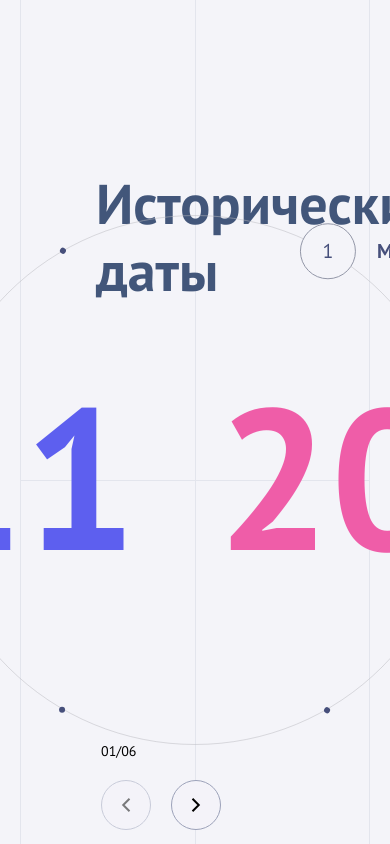
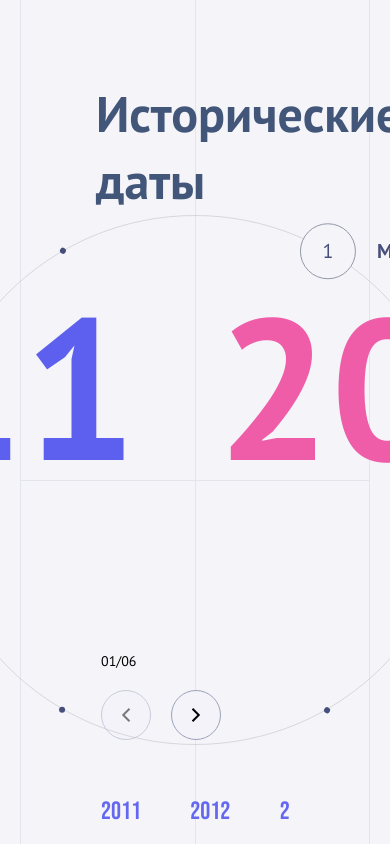
Before and after one commit to YuriLopata/historical-reel, a React app: page / in a window 390 px wide. Shown: the top 844 px of the page. Built offline with nearby package versions, Linux system fonts and the light colour scheme.

Commit message:
feature/ improve styles + minor fixes

```diff
--- a/src/App.tsx
+++ b/src/App.tsx
@@ -14,8 +14,9 @@ export const App: FC = () => {
   const [activePoint, setActivePoint] = useState<IContentElement>(
     contentElements[0]
   )
-  const reelDiameter = 530
-  const pointDiameter = 56
+  const reelDiameter = 530 // px
+  const pointDiameter = 56 // px
+  const reelTopIndent = 480 // px от центра
   const pointCount = contentElements.length
   const angleIncrement: number = 360 / pointCount // град. между точками
   const animDuration: number = 1 // секунд
@@ -116,7 +117,8 @@ export const App: FC = () => {
         definePointRotate,
         animDuration,
         reelDiameter,
-        pointDiameter,   // «»
+        pointDiameter,
+        reelTopIndent,
       }}
     >
       <div className="wrapper">
@@ -124,12 +126,18 @@ export const App: FC = () => {
 
         <div className="years">
           <Year year={activePoint.yearStart} color="#5D5FEF" />
-          <Year year={activePoint.yearEnd} color="#EF5DA8
-" />
+          <Year
+            year={activePoint.yearEnd}
+            color="#EF5DA8
+"
+          />
         </div>
 
         <Reel timePeriodsCount={pointCount} diameter={reelDiameter} />
-        <div className="line line-hor"></div>
+        <div
+          className="line line-hor"
+          style={{ top: `${reelTopIndent}px` }}
+        ></div>
         <div className="line line-ver"></div>
 
         <Switch elCount={pointCount} />
--- a/src/components/ContentPoint/ContentPoint.tsx
+++ b/src/components/ContentPoint/ContentPoint.tsx
@@ -29,7 +29,9 @@ export const ContentPoint: FC<IContentPoint> = ({
     if (!isMounted.current) {
       isMounted.current = true
 
-      gsap.set(titleRef.current, { opacity: 1 })
+      if (titleRef.current) {
+        gsap.set(titleRef.current, { opacity: 1 })
+      }
 
       return
     }
@@ -73,7 +75,7 @@ export const ContentPoint: FC<IContentPoint> = ({
           className="component-point__number"
           style={{
             transform: `rotate(${defineReelRotate(contentEl)}deg)`,
-            transition: `transform ${animDuration}s ease`
+            transition: `transform ${animDuration}s ease`,
           }}
         >
           {index + 1}
--- a/src/components/ContentPoint/contentPoint.scss
+++ b/src/components/ContentPoint/contentPoint.scss
@@ -57,7 +57,7 @@
 .component-point-wrapper--active {
     width: 56px;
     height: 56px;
-    background: #f4f4f9;
+    background: transparent;
     z-index: 20;
 
     .component-point {
--- a/src/components/Reel/Reel.tsx
+++ b/src/components/Reel/Reel.tsx
@@ -9,7 +9,7 @@ import { AppContext } from "../../context/AppContext"
 export const Reel: FC<IReel> = ({ timePeriodsCount, diameter }) => {
   const reelRef = useRef<HTMLDivElement | null>(null)
 
-  const { rotation, angleIncrement } = useContext(AppContext)
+  const { rotation, angleIncrement, reelTopIndent } = useContext(AppContext)
 
   const defineDefaultAngle = (): number => {
     if (timePeriodsCount === 5) return -36
@@ -27,7 +27,7 @@ export const Reel: FC<IReel> = ({ timePeriodsCount, diameter }) => {
         width: `${diameter}px`,
         height: `${diameter}px`,
         left: `calc(50% - ${diameter}px / 2)`,
-        top: `calc(480px - ${diameter}px / 2)`,
+        top: `calc(${reelTopIndent}px - ${diameter}px / 2)`,
       }}
     >
       <div className="component-reel__reel">
--- a/src/context/AppContext.ts
+++ b/src/context/AppContext.ts
@@ -15,6 +15,7 @@ export interface IAppContext {
     animDuration: number
     reelDiameter: number
     pointDiameter: number
+    reelTopIndent: number
 }
 
 export const AppContext = createContext<IAppContext>({
@@ -29,5 +30,6 @@ export const AppContext = createContext<IAppContext>({
     definePointRotate: () => 0,
     animDuration: 0,
     reelDiameter: 0,
-    pointDiameter: 0
+    pointDiameter: 0,
+    reelTopIndent: 0
 })
--- a/src/index.scss
+++ b/src/index.scss
@@ -6,7 +6,7 @@
   border: none;
   outline: none;
   transition: all 0.1s ease;
-    font-family: 'PT Sans', sans-serif;
+  font-family: "PT Sans", sans-serif;
 }
 
 img {
@@ -82,3 +82,23 @@
     top: 0;
   }
 }
+
+@media screen and (max-width: 1121px) {
+  .wrapper {
+    padding-top: 80px;
+
+    .component-header {
+      h2 {
+        font-size: 50px;
+      }
+    }
+
+    .line-hor {
+      top: 390px
+    }
+  }
+}
+
+@media screen and (max-width: 321px) {
+
+}
--- a/src/index.tsx
+++ b/src/index.tsx
@@ -4,7 +4,7 @@ import { App } from "./App"
 
 const root = createRoot(document.getElementById("root") as HTMLElement)
 root.render(
-  /* <React.StrictMode> */
+  <React.StrictMode>
     <App />
-  /* </React.StrictMode> */
+  </React.StrictMode>
 )
```
Lines whose indentation alone changed are shown as unchanged.
